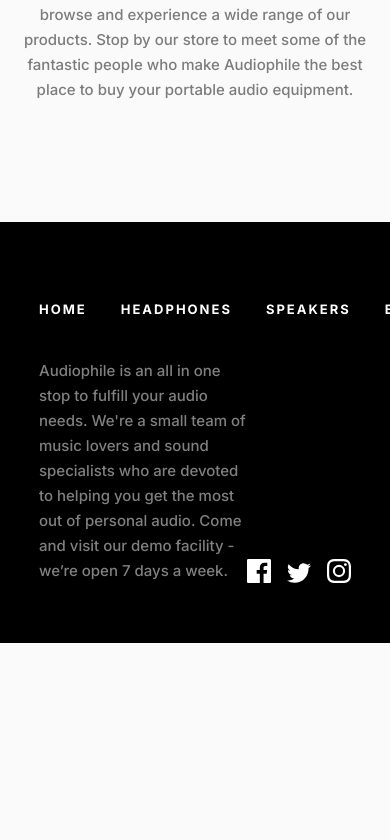
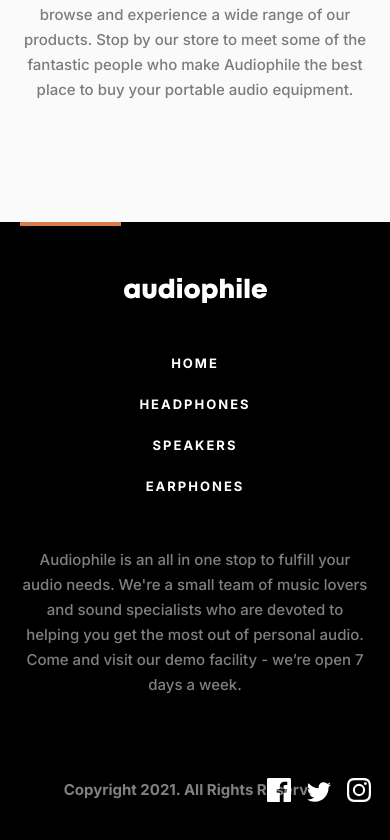
Before and after one commit to Cotne2003/audiophile-ecommerce-website, a Next.js app: page / in a window 390 px wide. Shown: the part 4046-4886 px from the top of the page. Before the commit the page ends 4689 px from the top, so only its background shows below. Built offline with nearby package versions, Linux system fonts and the light colour scheme.

Commit message:
starting responsive footer

```diff
--- a/components/footer/Footer.tsx
+++ b/components/footer/Footer.tsx
@@ -14,7 +14,7 @@ const Footer = () => {
     <div className={styles.FooterContainer}>
       <div className={styles.NavbarContainer}>
         <Link href={"/"}>
-          <Logo src={logo.src} alt="logo" />
+          <Logo display={"footer"} src={logo.src} alt="logo" />
         </Link>
 
         <div className={styles.Navbar}>
@@ -32,7 +32,7 @@ const Footer = () => {
           </Link>
         </div>
       </div>
-      <div className={styles.TextAndLogos}>
+      <div className={styles.TextAndIcons}>
         <p className={styles.Text}>
           Audiophile is an all in one stop to fulfill your audio needs. We're a
           small team of music lovers and sound specialists who are devoted to
@@ -45,7 +45,8 @@ const Footer = () => {
           <img src={INSTicon.src} alt="INSTicon" className={styles.icon} />
         </div>
       </div>
-      <p className={styles.copyRight}>Copyright 2021. All Rights Reserved</p>
+      <p className={styles.copy}>Copyright 2021. All Rights Reserved</p>
+      <div className={styles.orangeBorder}></div>
     </div>
   );
 };
--- a/components/footer/FooterStyles.module.css
+++ b/components/footer/FooterStyles.module.css
@@ -1,6 +1,7 @@
 .FooterContainer {
   background-color: black;
-  padding: 7.5rem 10% 4.8rem 10%;
+  padding: 7.5rem 10% 4.8rem;
+  position: relative;
 }
 
 .NavbarContainer {
@@ -14,7 +15,7 @@
   gap: 3.4rem;
 }
 
-.TextAndLogos {
+.TextAndIcons {
   display: flex;
   justify-content: space-between;
   margin-top: 3.6rem;
@@ -47,4 +48,66 @@
   font-weight: 700;
   line-height: 25px;
   margin-top: 5.6rem;
+  opacity: 0.5;
 }
+
+.orangeBorder {
+  height: 4px;
+  width: 10.1rem;
+  position: absolute;
+  top: 0;
+  left: 10%;
+  background: #d87d4a;
+}
+
+@media (max-width: 1023px) {
+  .FooterContainer {
+    padding: 5.6rem 5% 4.6rem;
+  }
+
+  .NavbarContainer {
+    flex-direction: column;
+    gap: 3.2rem;
+  }
+
+  .TextAndIcons {
+    margin-top: 3.2rem;
+  }
+
+  .Text {
+    width: 100%;
+  }
+
+  .icons {
+    position: absolute;
+    bottom: 4.6rem;
+    right: 5%;
+  }
+
+  .copy {
+    margin-top: 8rem;
+  }
+
+  .orangeBorder {
+    left: 5%;
+  }
+}
+
+@media (max-width: 1023px) {
+  .FooterContainer {
+    text-align: center;
+  }
+
+  .Navbar {
+    flex-direction: column;
+    gap: 1.6rem;
+  }
+
+  .NavbarContainer {
+    gap: 4.8rem;
+  }
+
+  .TextAndIcons {
+    margin-top: 4.8rem;
+  }
+}
--- a/components/header/headerStyles.ts
+++ b/components/header/headerStyles.ts
@@ -30,11 +30,16 @@ export const LogoAndMenuContainer = styled.div`
   }
 `;
 
-export const Logo = styled.img`
+type Props = {
+  display?: string;
+};
+
+export const Logo = styled.img<Props>`
   width: 14.3rem;
   height: 2.5rem;
   @media (max-width: 767px) {
-    display: none;
+    display: ${(props) => (props.display === "footer" ? "block" : "none")};
+    margin: ${(props) => (props.display === "footer" ? "0 auto" : "none")};
   }
 `;
 
```
